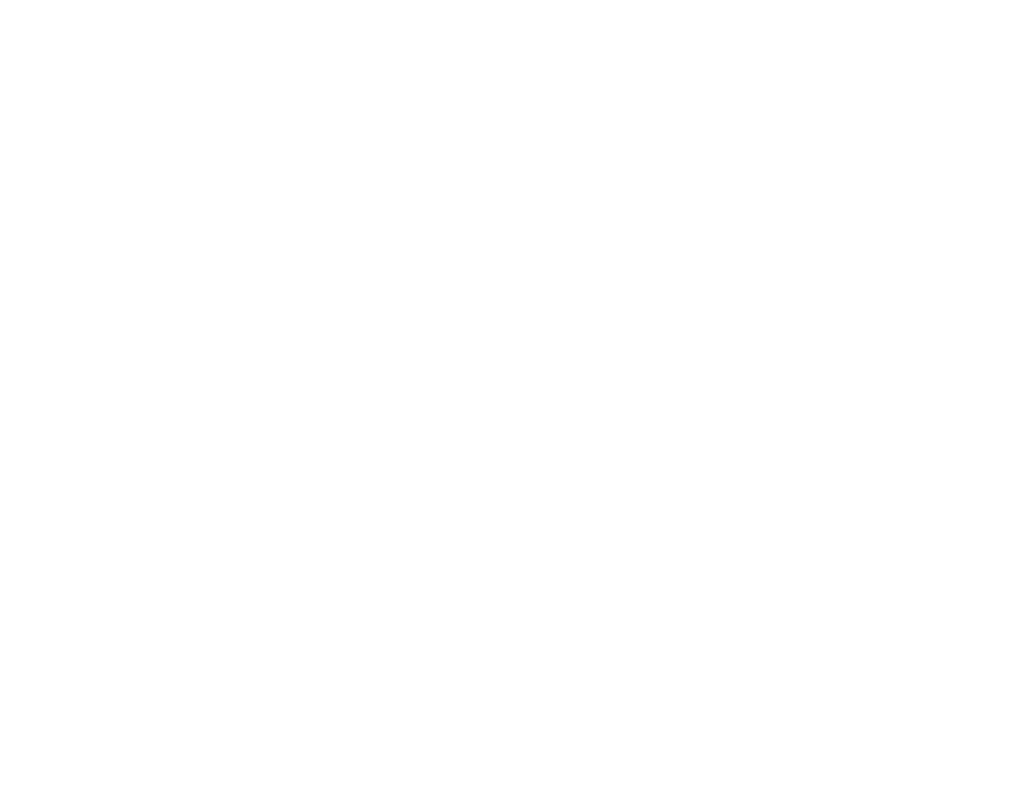
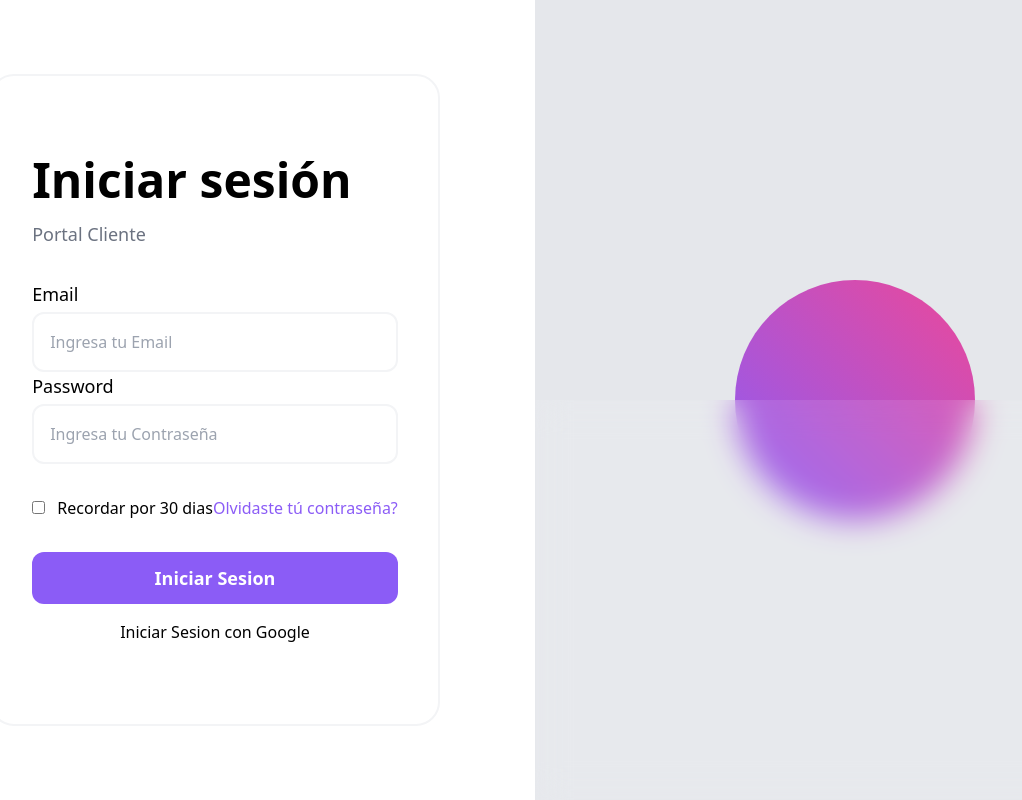
Before and after one commit to MudameProject/MudameFront, a React (Vite) app: page /LoginUser in a window 1280 px wide. Before the commit this address had no page. Shown: the whole page, without its empty margins (105-1127 px from the left). Built offline with nearby package versions, Linux system fonts and the light colour scheme.

Commit message:
Creacion Login Usuarios v1

```diff
--- a/src/App.jsx
+++ b/src/App.jsx
@@ -2,6 +2,8 @@
 import "./App.css";
 import Header from "./Components/Header";
 import Register from "./Components/Register";
+import LoginUser from './Components/LoginUser';
+
 
 function App() {
   return (
@@ -9,6 +11,7 @@
       <Routes>
         <Route path="/" element={<Header />} />
         <Route path="/Register" element={<Register />} />
+        <Route path="/LoginUser" element={<LoginUser />} />
       </Routes>
     </Router>
   );
--- /dev/null
+++ b/src/Components/LoginUser.jsx
@@ -0,0 +1,59 @@
+import React from 'react';
+
+function LoginUser() {
+    return (
+        <div className='flex w-full h-screen'>
+            <div className='w-full flex items-center justify-center lg:w-1/2'>
+                <div className='bg-white px-10 py-20 rounded-3xl border-2 border-gray-100'>
+                        <h1 className='text-5xl font-semibold'>Iniciar sesión</h1>
+                        <p className='font-medium text-lg text-gray-500 mt-4'>Portal Cliente</p>
+
+                        <div className='mt-8'>
+                            <div>
+                                <label className='text-lg font-medium'>Email</label>
+                                <input
+                                className='w-full border-2 border-gray-100 rounded-xl p-4 mt-1 bg-transparent'
+                                placeholder='Ingresa tu Email' />
+                            </div>
+
+                            <div>
+                                <label className='text-lg font-medium'>Password</label>
+                                <input
+                                className='w-full border-2 border-gray-100 rounded-xl p-4 mt-1 bg-transparent'
+                                placeholder='Ingresa tu Contraseña'
+                                type='password' />
+
+                            </div>
+
+                            <div className='mt-8 flex justify-between items-center'>
+                                <div>
+                                    <input type="checkbox"
+                                    id='remember' />
+                                    <label className="ml-2 font-medium text-base" for="remember"> Recordar por 30 dias</label>
+                                </div>
+                                <button className='font-medium text-base text-violet-500'>Olvidaste tú contraseña?</button>
+                            </div>
+                            <div className='mt-8 flex flex-col gap-y-4'>
+                                <button className='active:scale-[.98] active:duration-75 hover:scale-[1.01] ease-in-out transition-all py-3 rounded-xl bg-violet-500 text-white text-lg font-bold'>Iniciar Sesion</button>
+                                <button className=''>
+
+
+                                    Iniciar Sesion con Google</button>
+                            </div>
+                        </div>
+                </div>
+            </div>
+
+
+            <div className='hidden relative lg:flex h-full w-1/2 items-center justify-center bg-gray-200'>
+
+                <div className='w-60 h-60 bg-gradient-to-tr from-violet-500 to-pink-500 rounded-full animate-spin'/>
+
+                <div className='w-full h-1/2 absolute bottom-0 bg-white/10 backdrop-blur-lg'/>
+
+            </div>
+        </div>
+    );
+}
+
+export default LoginUser;
```
Also changed, not shown: 1 other file (tests, documents, lock files or other folders).
